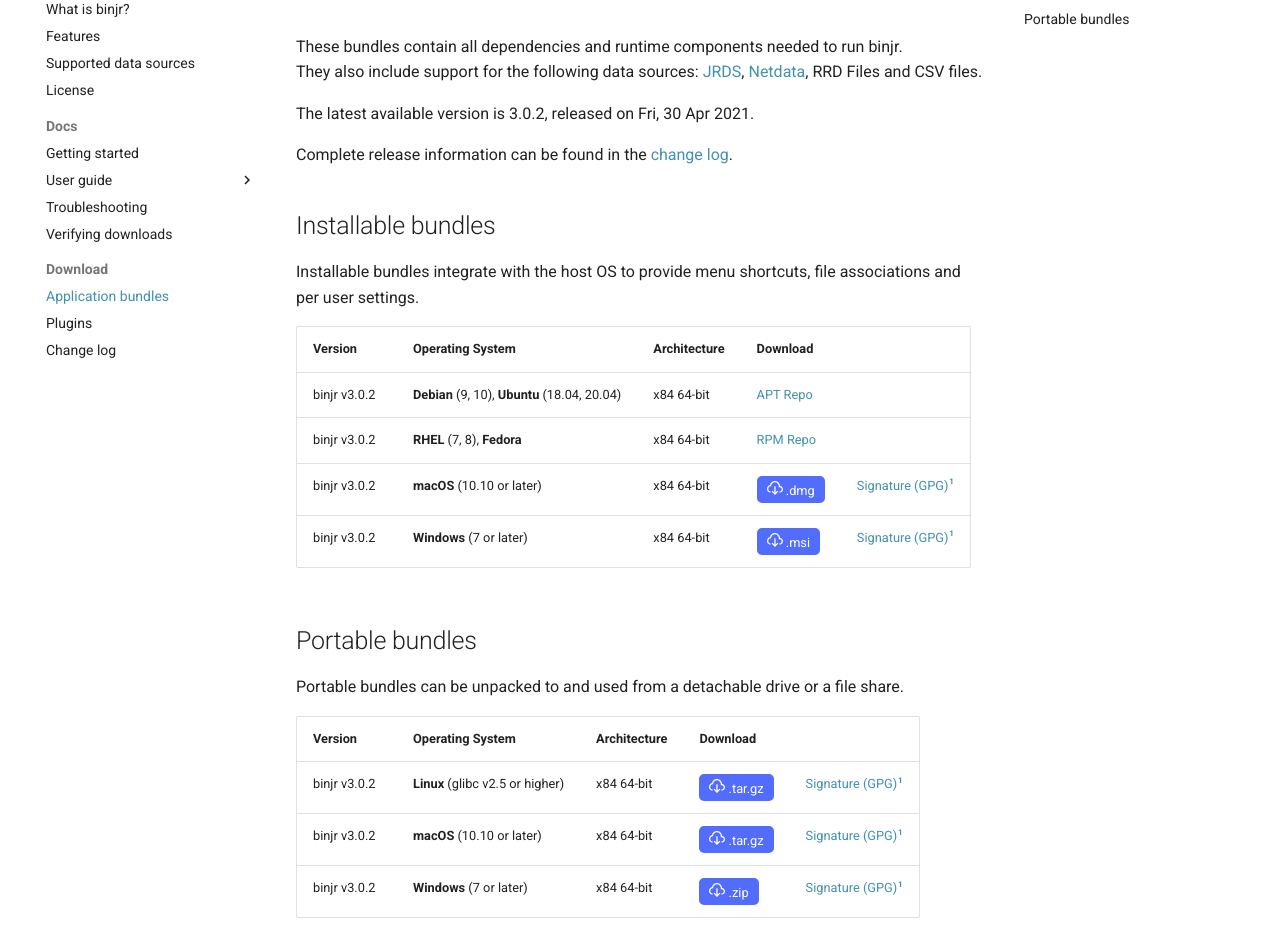
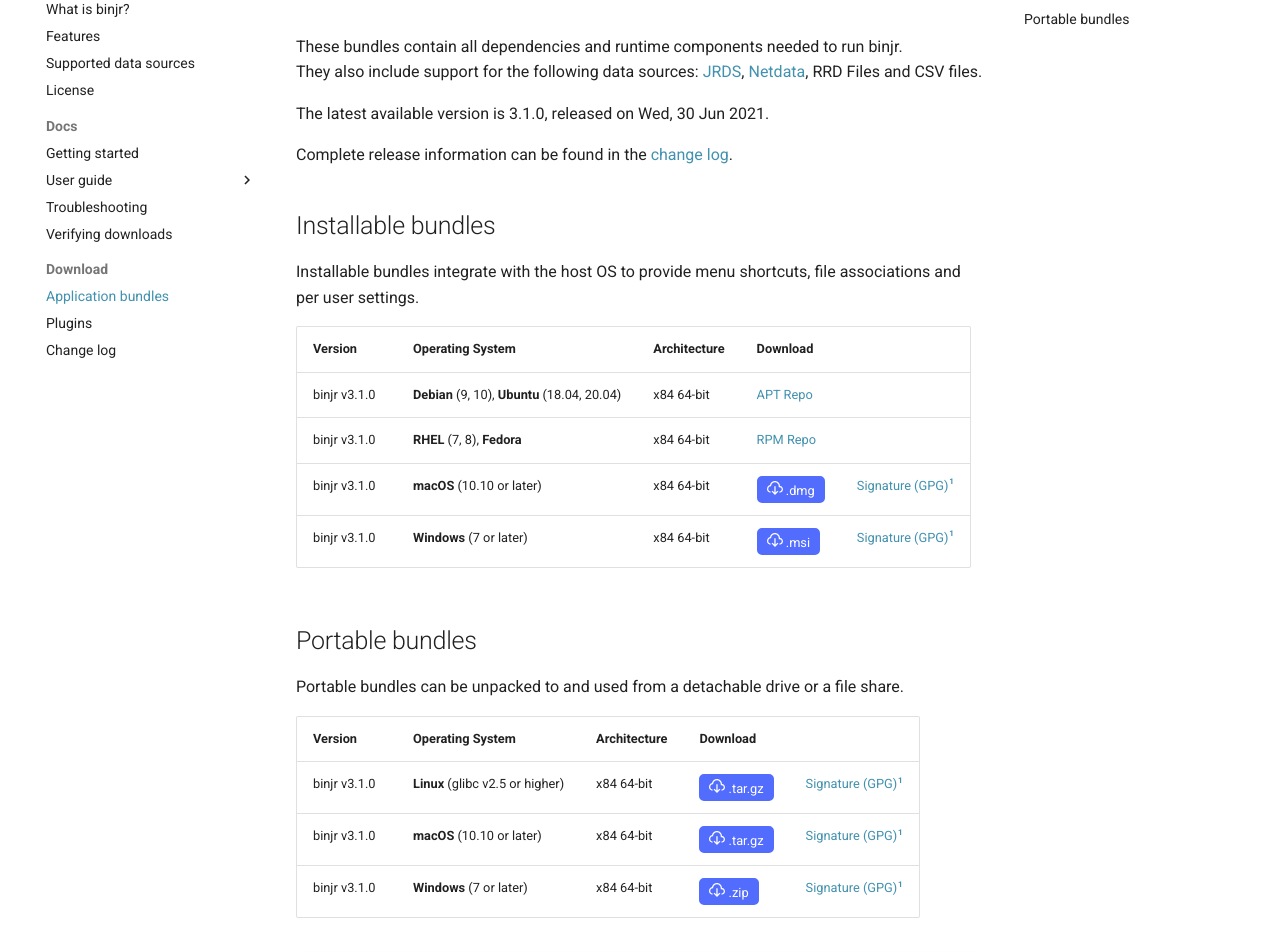
Before and after one commit to binjr/binjr.github.io, an MkDocs documentation site: the page built from docs/download/latest_release.md, in a window 1280 px wide and 1400 px high. Shown: the part 146-1098 px from the top of the window. Built offline with MkDocs 1.6.1 and Material for MkDocs 9.7.7, drawn with Linux system fonts in a browser that asks for light colours; comment, search, counter and statistics services are not loaded.

Commit message:
Release  v3.1.0

```diff
--- a/docs/download/latest_release.md
+++ b/docs/download/latest_release.md
@@ -4,7 +4,7 @@
 They also include support for the following data sources:
 [JRDS](https://github.com/fbacchella/jrds), [Netdata](https://www.netdata.cloud), RRD Files and CSV files.
 
-The latest available version is 3.0.2, released on Fri, 30 Apr 2021.
+The latest available version is 3.1.0, released on Wed, 30 Jun 2021.
 
 Complete release information can be found in the [change log](CHANGELOG.md).
 
@@ -35,10 +35,10 @@
 
 |Version     | Operating System       |  Architecture        |  Download  | |
 |----------|----------|----------|------|----|
-| binjr v3.0.2 | **Debian** (9, 10), **Ubuntu** (18.04, 20.04)| x84 64-bit | [APT Repo](https://repos.binjr.eu/apt) |   |
-| binjr v3.0.2 | **RHEL** (7, 8), **Fedora**| x84 64-bit | [RPM Repo](https://repos.binjr.eu/rpm) |   |
-| binjr v3.0.2 | **macOS** (10.10 or later)| x84 64-bit |  [<button ><img alt="" src="../../assets/images/download.svg"> .dmg</button>](https://github.com/binjr/binjr/releases/download/v3.0.2/binjr-3.0.2_mac-x86_64.dmg) | [Signature (GPG)](https://github.com/binjr/binjr/releases/download/v3.0.2/binjr-3.0.2_mac-x86_64.dmg.asc)[^1] |
-| binjr v3.0.2 | **Windows** (7 or later)| x84 64-bit | [<button><img alt="" src="../../assets/images/download.svg"> .msi</button>](https://github.com/binjr/binjr/releases/download/v3.0.2/binjr-3.0.2_windows-amd64.msi) | [Signature (GPG)](https://github.com/binjr/binjr/releases/download/v3.0.2/binjr-3.0.2_windows-amd64.msi.asc)[^1] |
+| binjr v3.1.0 | **Debian** (9, 10), **Ubuntu** (18.04, 20.04)| x84 64-bit | [APT Repo](https://repos.binjr.eu/apt) |   |
+| binjr v3.1.0 | **RHEL** (7, 8), **Fedora**| x84 64-bit | [RPM Repo](https://repos.binjr.eu/rpm) |   |
+| binjr v3.1.0 | **macOS** (10.10 or later)| x84 64-bit |  [<button ><img alt="" src="../../assets/images/download.svg"> .dmg</button>](https://github.com/binjr/binjr/releases/download/v3.1.0/binjr-3.1.0_mac-x86_64.dmg) | [Signature (GPG)](https://github.com/binjr/binjr/releases/download/v3.1.0/binjr-3.1.0_mac-x86_64.dmg.asc)[^1] |
+| binjr v3.1.0 | **Windows** (7 or later)| x84 64-bit | [<button><img alt="" src="../../assets/images/download.svg"> .msi</button>](https://github.com/binjr/binjr/releases/download/v3.1.0/binjr-3.1.0_windows-amd64.msi) | [Signature (GPG)](https://github.com/binjr/binjr/releases/download/v3.1.0/binjr-3.1.0_windows-amd64.msi.asc)[^1] |
 
 ## Portable bundles
 
@@ -46,9 +46,9 @@
 
 |Version     | Operating System       |  Architecture        |  Download  | |
 |----------|----------|----------|------|----|
-| binjr v3.0.2 | **Linux** (glibc v2.5 or higher)| x84 64-bit | [<button ><img alt="" src="../../assets/images/download.svg"> .tar.gz</button>](https://github.com/binjr/binjr/releases/download/v3.0.2/binjr-3.0.2_linux-amd64.tar.gz)| [Signature (GPG)](https://github.com/binjr/binjr/releases/download/v3.0.2/binjr-3.0.2_linux-amd64.tar.gz.asc)[^1]  |
-| binjr v3.0.2 | **macOS** (10.10 or later)| x84 64-bit | [<button ><img alt="" src="../../assets/images/download.svg"> .tar.gz</button>](https://github.com/binjr/binjr/releases/download/v3.0.2/binjr-3.0.2_mac-x86_64.tar.gz) | [Signature (GPG)](https://github.com/binjr/binjr/releases/download/v3.0.2/binjr-3.0.2_mac-x86_64.tar.gz.asc)[^1] |
-| binjr v3.0.2 | **Windows** (7 or later)| x84 64-bit | [<button><img alt="" src="../../assets/images/download.svg"> .zip</button>](https://github.com/binjr/binjr/releases/download/v3.0.2/binjr-3.0.2_windows-amd64.zip)  | [Signature (GPG)](https://github.com/binjr/binjr/releases/download/v3.0.2/binjr-3.0.2_windows-amd64.zip.asc)[^1] |
+| binjr v3.1.0 | **Linux** (glibc v2.5 or higher)| x84 64-bit | [<button ><img alt="" src="../../assets/images/download.svg"> .tar.gz</button>](https://github.com/binjr/binjr/releases/download/v3.1.0/binjr-3.1.0_linux-amd64.tar.gz)| [Signature (GPG)](https://github.com/binjr/binjr/releases/download/v3.1.0/binjr-3.1.0_linux-amd64.tar.gz.asc)[^1]  |
+| binjr v3.1.0 | **macOS** (10.10 or later)| x84 64-bit | [<button ><img alt="" src="../../assets/images/download.svg"> .tar.gz</button>](https://github.com/binjr/binjr/releases/download/v3.1.0/binjr-3.1.0_mac-x86_64.tar.gz) | [Signature (GPG)](https://github.com/binjr/binjr/releases/download/v3.1.0/binjr-3.1.0_mac-x86_64.tar.gz.asc)[^1] |
+| binjr v3.1.0 | **Windows** (7 or later)| x84 64-bit | [<button><img alt="" src="../../assets/images/download.svg"> .zip</button>](https://github.com/binjr/binjr/releases/download/v3.1.0/binjr-3.1.0_windows-amd64.zip)  | [Signature (GPG)](https://github.com/binjr/binjr/releases/download/v3.1.0/binjr-3.1.0_windows-amd64.zip.asc)[^1] |
 
 [^1]: [How to verify the integrity of the downloaded file?](/documentation/verify-signature/)
 
```
Also changed, not shown: docs/download/CHANGELOG.md (+8 -0 lines), 1 other file.
